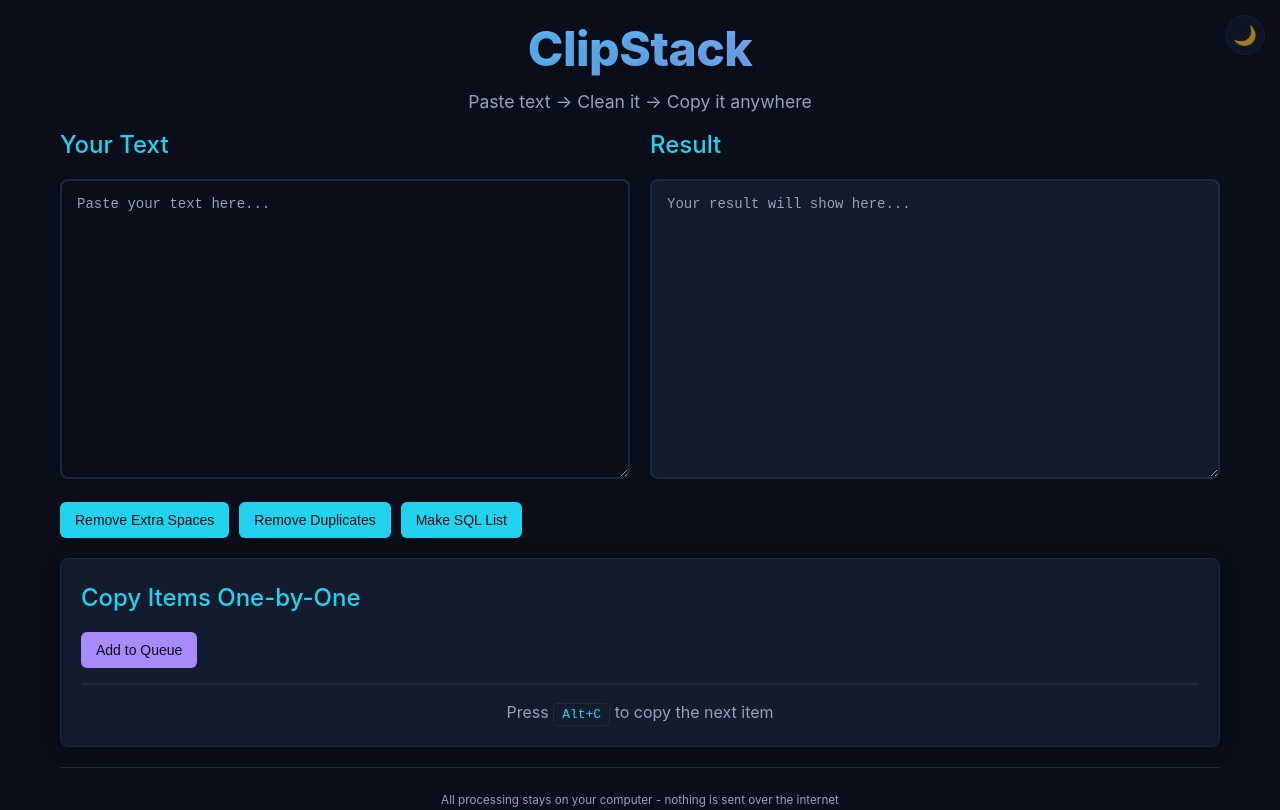
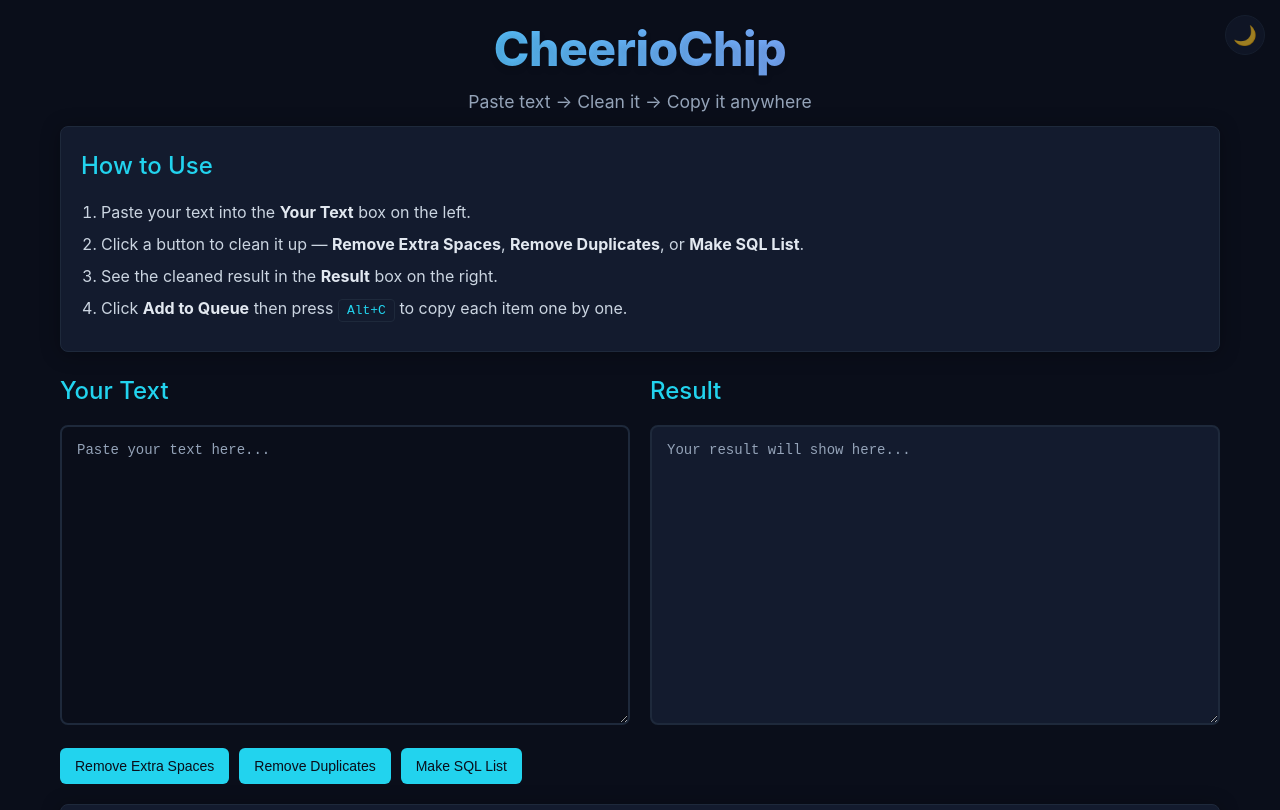
Before and after one commit to babylon8/CheerioChip, a plain HTML site: page index.html in a window 1280 px wide. Shown: the top 810 px of the page. Drawn offline with Linux system fonts and the light colour scheme.

Commit message:
Add files via upload

```diff
--- a/index.html
+++ b/index.html
@@ -5,13 +5,13 @@
     <meta name="viewport" content="width=device-width, initial-scale=1.0">
 
     <!-- SEO Meta Tags -->
-    <title>ClipStack - Free Online Text Cleaner & Multi-Paste Clipboard Tool</title>
-    <meta name="description" content="ClipSandbox is a free, private, client-side text manipulation tool. Remove extra spaces, delete duplicates, convert to SQL list, and use keyboard shortcut Alt+C for fast sequential copying. Works offline in browser.">
+    <title>CheerioChip - Free Online Text Cleaner & Multi-Paste Clipboard Tool</title>
+    <meta name="description" content="CheerioChip is a free, private, client-side text manipulation tool. Remove extra spaces, delete duplicates, convert to SQL list, and use keyboard shortcut Alt+C for fast sequential copying. Works offline in browser.">
     <meta name="keywords" content="text cleaner, remove spaces, remove duplicates, sql list converter, uppercase converter, clipboard tool, multi paste, text manipulation, online text editor, free text tools, browser based text editor, text processing, string tools, line breaker remover, text formatting, copy paste tool, clipboard manager">
-    <meta name="author" content="ClipSandbox">
+    <meta name="author" content="CheerioChip">
 
     <!-- Open Graph for Social Sharing -->
-    <meta property="og:title" content="ClipSandbox - Free Online Text Tools">
+    <meta property="og:title" content="CheerioChip - Free Online Text Tools">
     <meta property="og:description" content="Clean text, remove duplicates, convert to SQL, and copy one-by-one with Alt+C. Fully private, works offline.">
     <meta property="og:type" content="website">
     <meta property="og:url" content="https://yourdomain.com/clipsandbox">
@@ -58,13 +58,24 @@
 <body>
     <div class="container">
         <header>
-            <h1>ClipStack</h1>
+            <h1>CheerioChip</h1>
             <p>Paste text → Clean it → Copy it anywhere</p>
         </header>
 
         <div class="theme-toggle" style="text-align: right; margin-bottom: 10px;">
             <button id="themeToggle" class="theme-button" aria-label="Toggle dark/light mode" title="Toggle light/dark mode">🌙</button>
         </div>
+
+        <!-- How to Use -->
+        <section class="instructions">
+            <h2>How to Use</h2>
+            <ol>
+                <li>Paste your text into the <strong>Your Text</strong> box on the left.</li>
+                <li>Click a button to clean it up — <strong>Remove Extra Spaces</strong>, <strong>Remove Duplicates</strong>, or <strong>Make SQL List</strong>.</li>
+                <li>See the cleaned result in the <strong>Result</strong> box on the right.</li>
+                <li>Click <strong>Add to Queue</strong> then press <kbd>Alt+C</kbd> to copy each item one by one.</li>
+            </ol>
+        </section>
 
         <!-- Ad Zone 1: Media.net Leaderboard (728x90) -->
         <div class="ad-slot" data-ad-client="ca-pub-XXXXXXXXXXXXXXXX" data-ad-slot="1111111111">
--- a/style.css
+++ b/style.css
@@ -61,7 +61,7 @@ header {
     margin-bottom: 10px;
 }
 
-/* Enhanced ClipStack Title */
+/* Enhanced CheerioChip Title */
 h1 {
     font-family: 'Poppins', 'Inter', sans-serif;
     font-size: 3rem;
```
Also changed, not shown: 1 other file.
